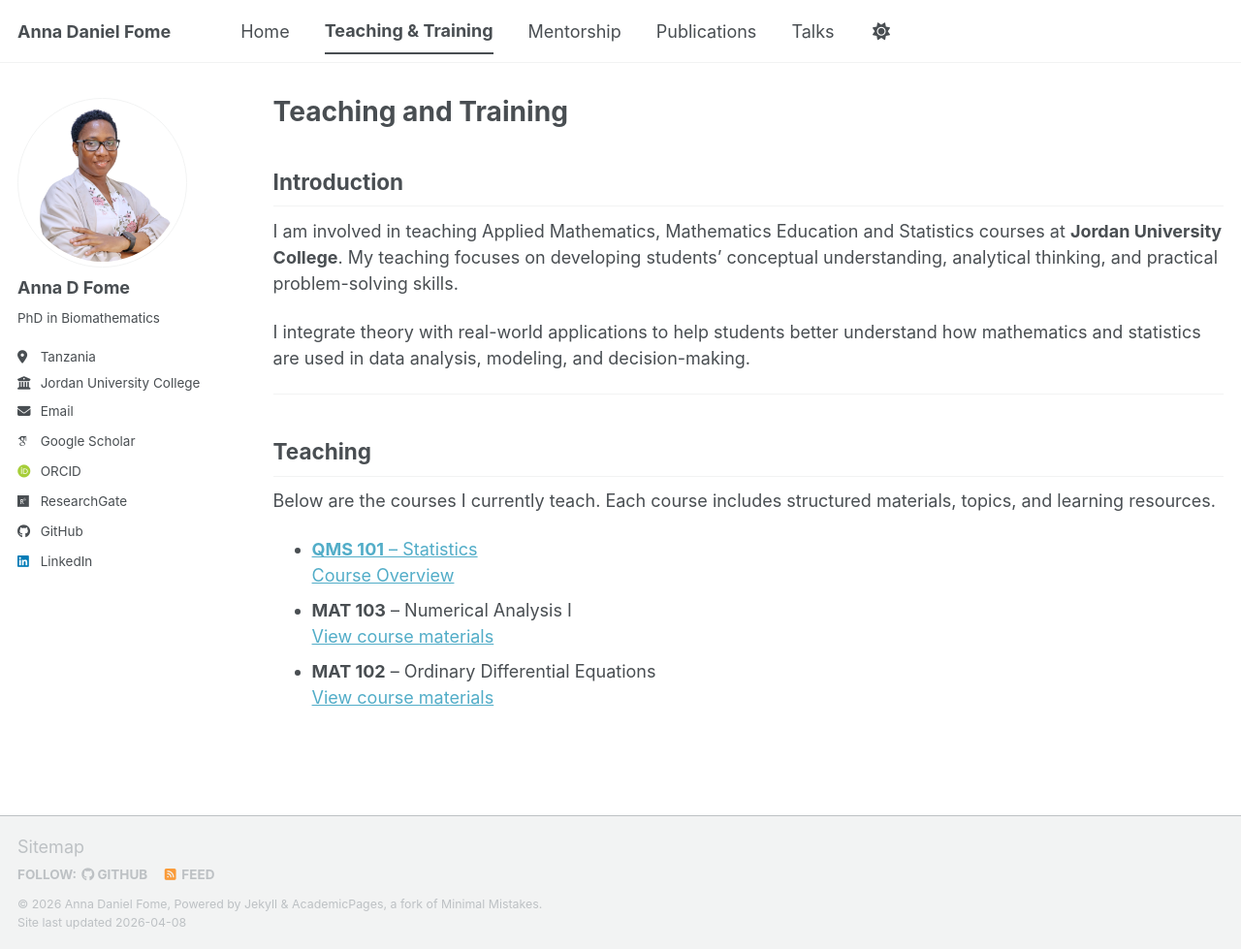
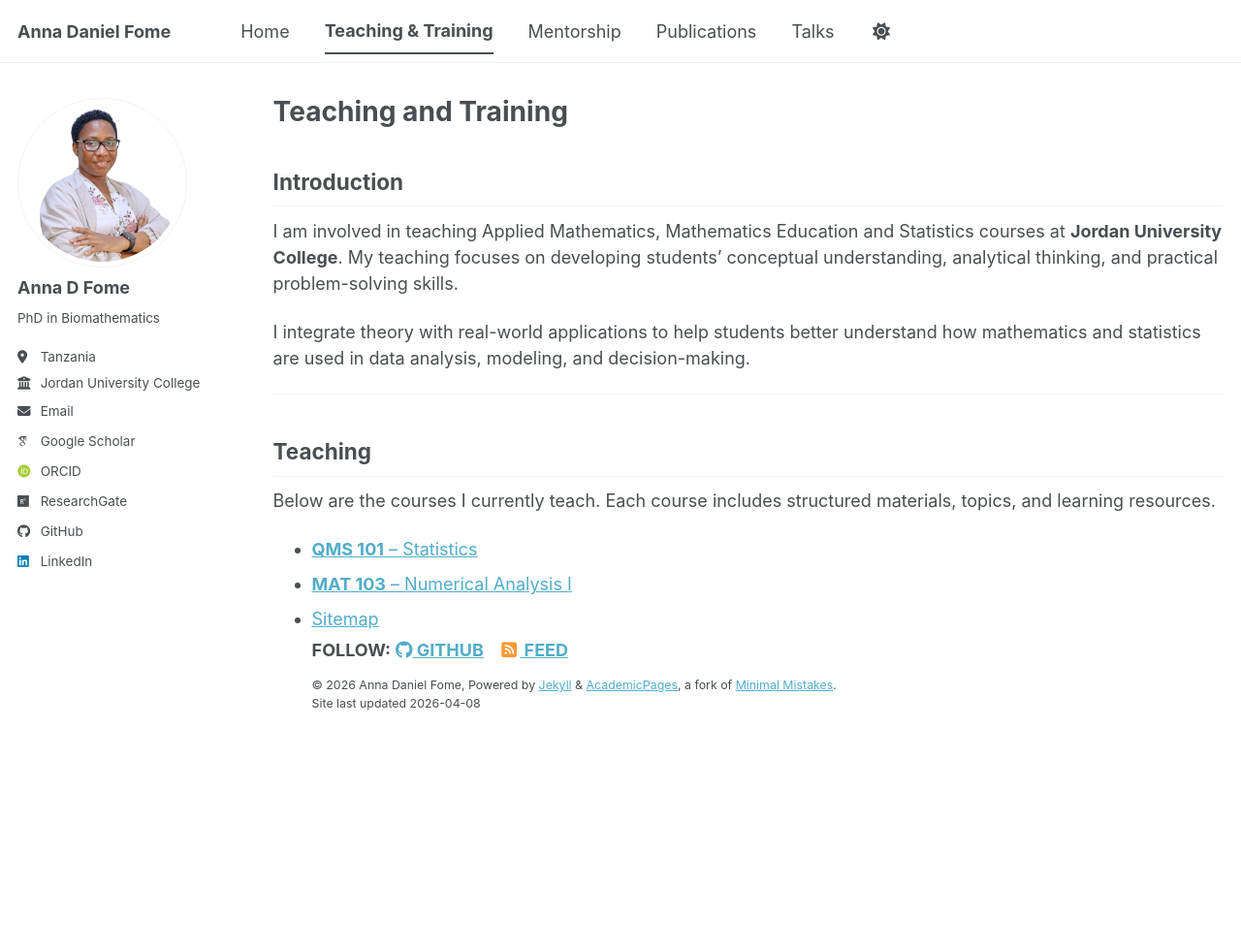
Before and after one commit to FomeA/FomeA.github.io, a Jekyll site: the page built from _pages/teaching.html, in a window 1280 px wide and 979 px high. Shown: the whole window at 97% size. Built offline with Jekyll 4.4.1, drawn with Linux system fonts in a browser that asks for light colours; some web fonts are replaced; a script bundle is joined from its source files by our own code; library files that are not in the unit come from our copies.

Commit message:
Update teaching.html

```diff
--- a/_pages/teaching.html
+++ b/_pages/teaching.html
@@ -27,23 +27,9 @@ author_profile: true
   </p>
 
   <ul>
-    <li>
-     <a href="/teaching/qms101/"> <strong>QMS 101</strong> – Statistics </a>
-      <br>
-     <a href="/teaching/qms101/">Course Overview</a>
-    </li>
-
-    <li>
-      <strong>MAT 103</strong> – Numerical Analysis I
-      <br>
-      <a href="/teaching/mat103/">View course materials</a>
-    </li>
-
-    <li>
-      <strong>MAT 102</strong> – Ordinary Differential Equations
-      <br>
-      <a href="/teaching/mat102/">View course materials</a>
-    </li>
+    <li> <a href="/teaching/qms101/"> <strong>QMS 101</strong> – Statistics </a> </li>
+    <li> <a href="/teaching/mat103/"> <strong>MAT 103</strong> – Numerical Analysis I </a></li>
+    <li> <a href="/teaching/mat102/ <strong>MAT 102</strong> – Ordinary Differential Equations </a> </li>
   </ul>
 
 </div>
```
